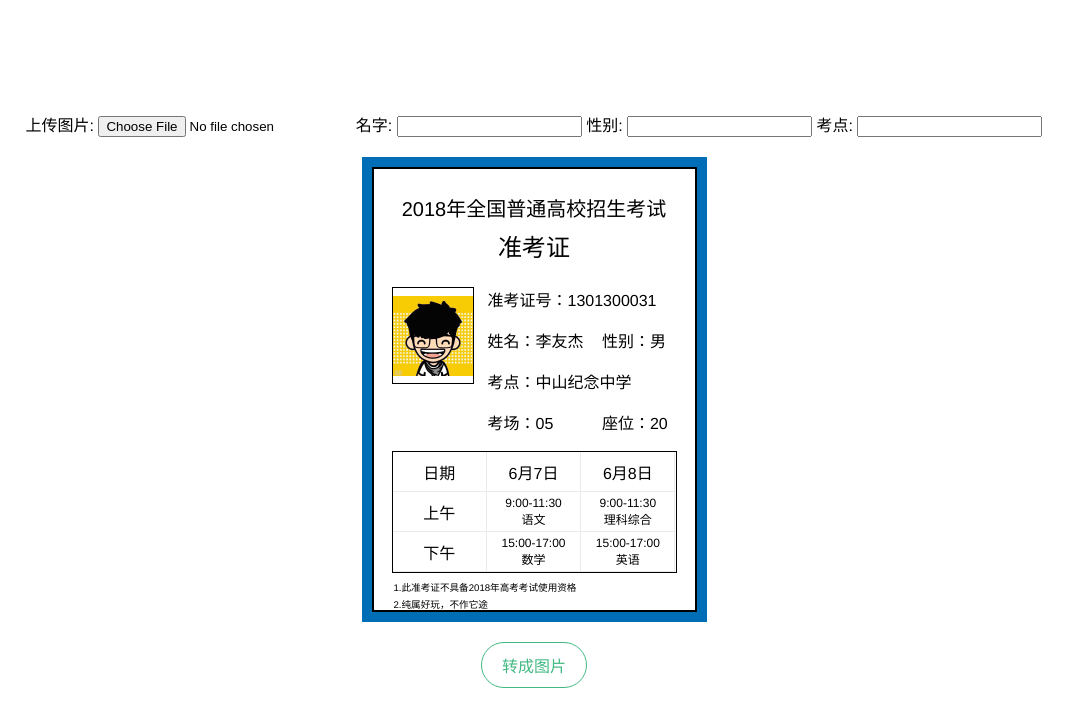
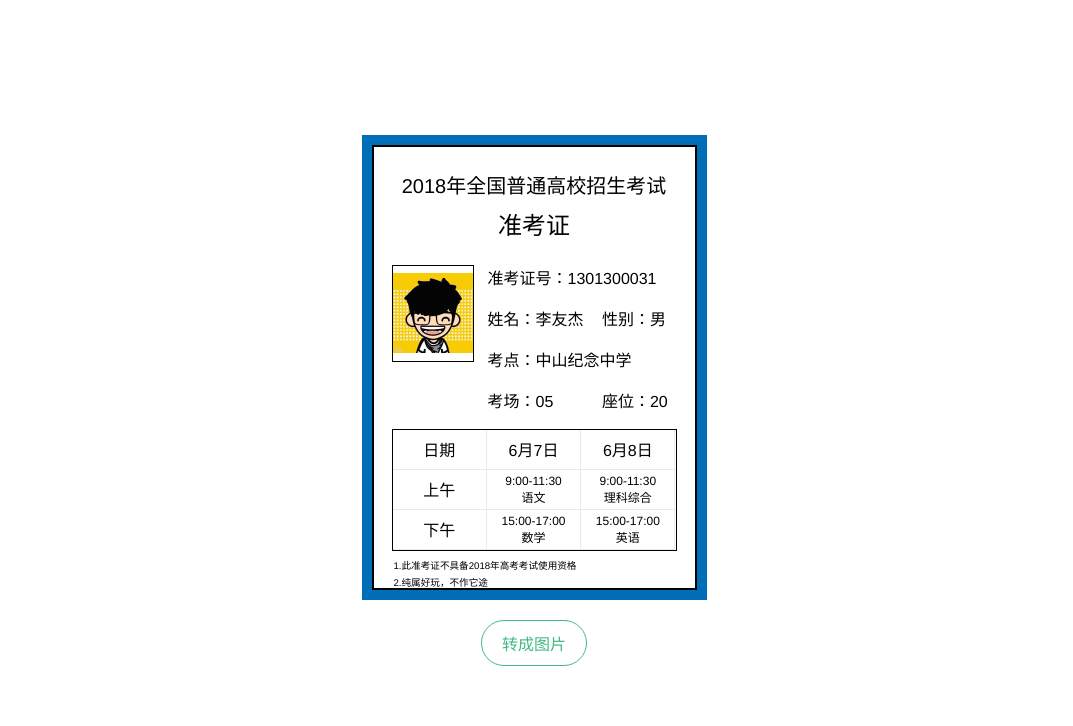
Before and after one commit to yokiyokiyoki/admission-ticket-css, a website: page index.html in a window 1280 px wide. Shown: the whole page, without its empty margins (106-1179 px from the left). Drawn offline with Linux system fonts and the light colour scheme.

```diff
--- a/css/index.css
+++ b/css/index.css
@@ -109,9 +109,3 @@
   display: block;
   transform: scale(0.8);
 }
-.changeContent {
-  margin-bottom: 20px;
-}
-.changeContent-item {
-  display: inline-block;
-}
--- a/index.html
+++ b/index.html
@@ -11,24 +11,6 @@
 </head>
 
 <body>
-    <div class="changeContent">
-        <div class="changeContent-item">
-            <span>上传图片:</span>
-            <input type="file" id='pic'>
-        </div>
-        <div class="changeContent-item">
-            <span>名字:</span>
-            <input type="text" id='name'>
-        </div>
-        <div class="changeContent-item">
-            <span>性别:</span>
-            <input type="text" id='sex'>
-        </div>
-        <div class="changeContent-item">
-            <span>考点:</span>
-            <input type="text" id='place'>
-        </div>
-    </div>
     <div class="main" id='drawNode'>
         <div class="main-container">
             <div class="main-body">
@@ -134,6 +116,7 @@
         a.setAttribute('href', href);
         a.setAttribute('download', title);
         a.click();
+        a.parentNode.removeChild(a);
     }
 </script>
 
```
